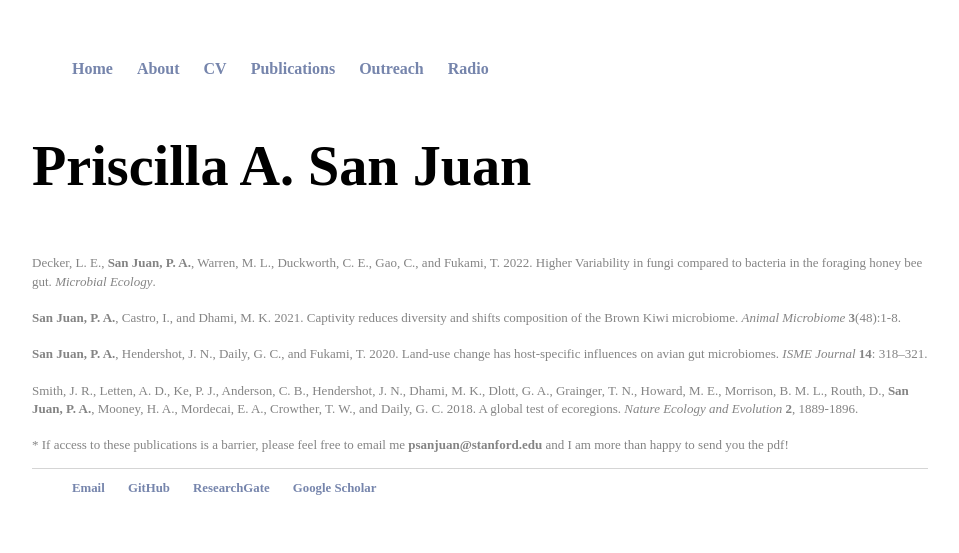
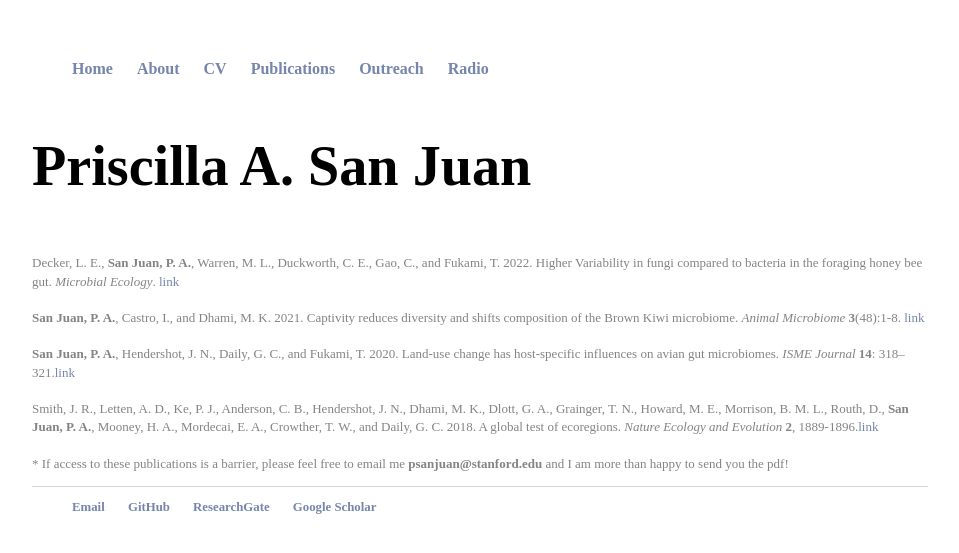
Before and after one commit to psanjuan/psanjuan.github.io, a Jekyll site: the page built from publications/index.html, in a window 1280 px wide. Shown: the top 553 px of the page, without its empty margins (160-1119 px from the left). Built offline with Jekyll 4.4.1, drawn with Linux system fonts in a browser that asks for light colours.

Commit message:
Update index.html

```diff
--- a/publications/index.html
+++ b/publications/index.html
@@ -8,13 +8,13 @@ title: Priscilla A. San Juan, PhD candidate
 
 <div class="post">
 <p style="color:#848484;font-size:13px;">
-  Decker, L. E., <b>San Juan, P. A.</b>, Warren, M. L., Duckworth, C. E., Gao, C., and Fukami, T. 2022. Higher Variability in fungi compared to bacteria in the foraging honey bee gut. <i>Microbial Ecology</i>. <a href="https://doi.org/10.1007/s00248-021-01922-5"></a>  <br>
+  Decker, L. E., <b>San Juan, P. A.</b>, Warren, M. L., Duckworth, C. E., Gao, C., and Fukami, T. 2022. Higher Variability in fungi compared to bacteria in the foraging honey bee gut. <i>Microbial Ecology</i>. <a href="https://doi.org/10.1007/s00248-021-01922-5">link</a>  <br>
   <br>
-  <b>San Juan, P. A.</b>, Castro, I., and Dhami, M. K. 2021. Captivity reduces diversity and shifts composition of the Brown Kiwi microbiome. <i>Animal Microbiome</i> <b>3</b>(48):1-8. <a href="https://doi.org/10.1186/s42523-021-00109-0"></a><br>
+  <b>San Juan, P. A.</b>, Castro, I., and Dhami, M. K. 2021. Captivity reduces diversity and shifts composition of the Brown Kiwi microbiome. <i>Animal Microbiome</i> <b>3</b>(48):1-8. <a href="https://doi.org/10.1186/s42523-021-00109-0">link</a><br>
   <br>
-  <b>San Juan, P. A.</b>, Hendershot, J. N., Daily, G. C., and Fukami, T. 2020. Land-use change has host-specific influences on avian gut microbiomes. <i>ISME Journal</i> <b>14</b>: 318–321.<a href="https://doi.org/10.1038/s41396-019-0535-4"></a><br>
+  <b>San Juan, P. A.</b>, Hendershot, J. N., Daily, G. C., and Fukami, T. 2020. Land-use change has host-specific influences on avian gut microbiomes. <i>ISME Journal</i> <b>14</b>: 318–321.<a href="https://doi.org/10.1038/s41396-019-0535-4">link</a><br>
 <br>
-Smith, J. R., Letten, A. D.,  Ke, P. J., Anderson, C. B., Hendershot, J. N., Dhami, M. K., Dlott, G. A., Grainger, T. N., Howard, M. E., Morrison, B. M. L., Routh, D., <b>San Juan, P. A.</b>, Mooney, H. A., Mordecai, E. A., Crowther, T. W., and Daily, G. C. 2018. A global test of ecoregions. <i>Nature Ecology and Evolution</i> <b>2</b>, 1889-1896.<a href="https://doi.org/10.1038/s41559-018-0709-x"></a>
+Smith, J. R., Letten, A. D.,  Ke, P. J., Anderson, C. B., Hendershot, J. N., Dhami, M. K., Dlott, G. A., Grainger, T. N., Howard, M. E., Morrison, B. M. L., Routh, D., <b>San Juan, P. A.</b>, Mooney, H. A., Mordecai, E. A., Crowther, T. W., and Daily, G. C. 2018. A global test of ecoregions. <i>Nature Ecology and Evolution</i> <b>2</b>, 1889-1896.<a href="https://doi.org/10.1038/s41559-018-0709-x">link</a>
   <br>
   <br>
   * If access to these publications is a barrier, please feel free to email me <b>psanjuan@stanford.edu</b> and I am more than happy to send you the pdf!
```
